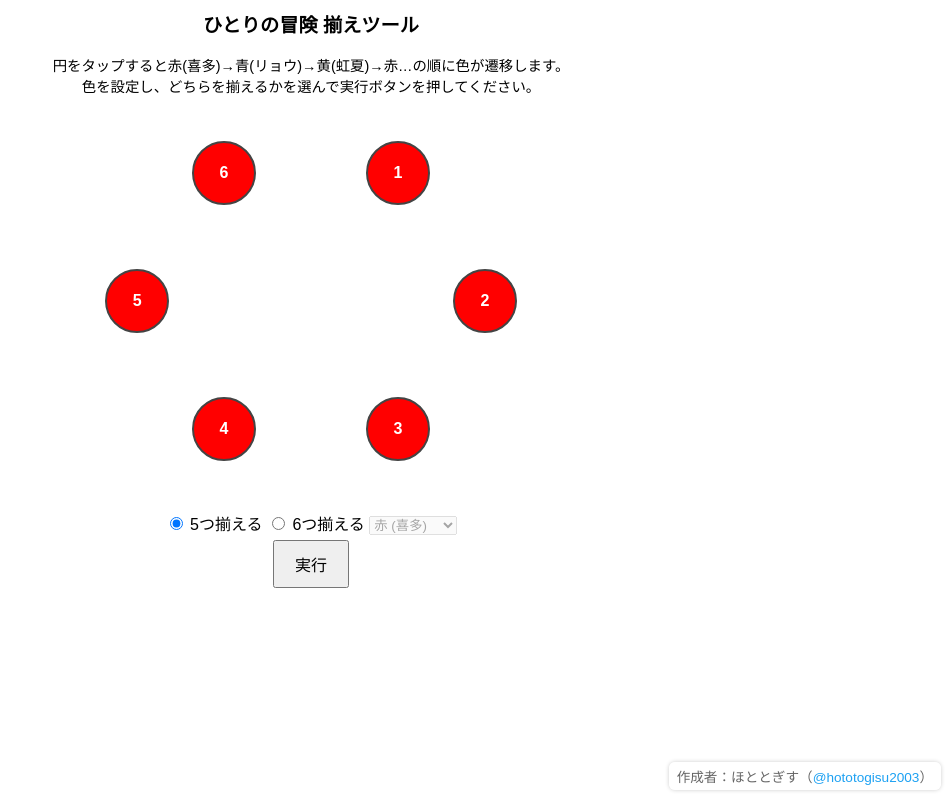
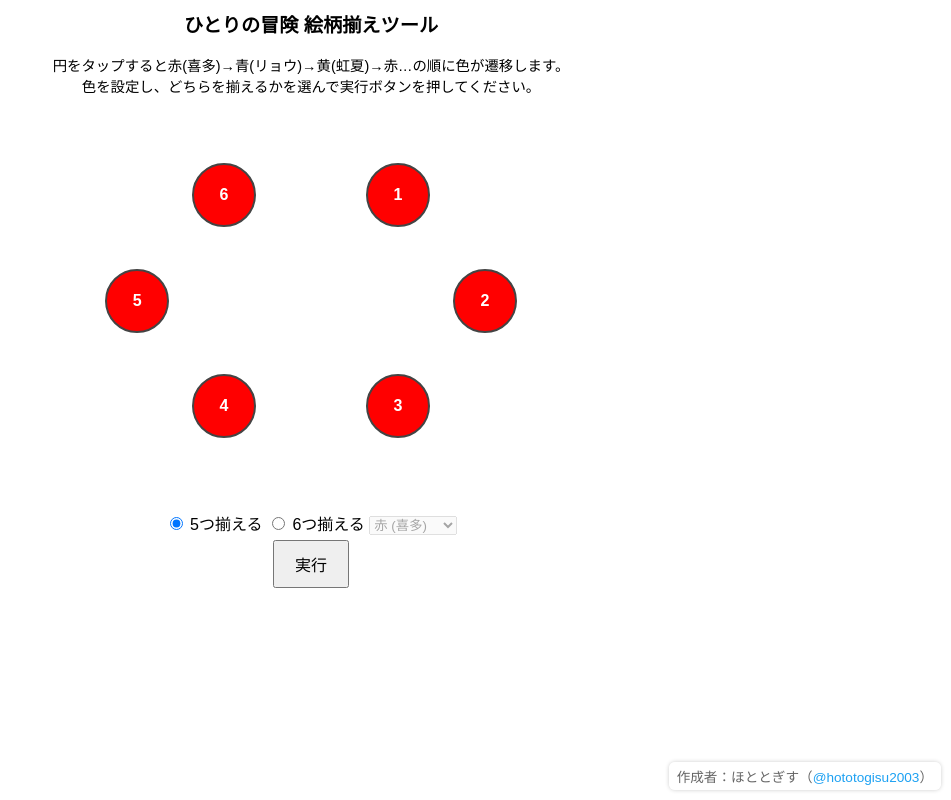
Before and after one commit to hototogisu2003/BocchiGame.io, a plain HTML site: page index.html in a window 1280 px wide. Shown: the whole page, without its empty margins (329-1280 px from the left). Drawn offline with Linux system fonts and the light colour scheme.

Commit message:
Update index.html

```diff
--- a/index.html
+++ b/index.html
@@ -3,7 +3,7 @@
 <head>
   <meta charset="UTF-8">
   <meta name="viewport" content="width=device-width, initial-scale=1.0">
-  <title>ひとりの冒険 揃えツール</title>
+  <title>ひとりの冒険 絵柄揃えツール</title>
   <style>
     body {
       text-align: center;
@@ -89,7 +89,7 @@
 </head>
 <body>
 
-<h2>ひとりの冒険 揃えツール</h2>
+<h2>ひとりの冒険 絵柄揃えツール</h2>
 <div id="description">
   円をタップすると赤(喜多)→青(リョウ)→黄(虹夏)→赤…の順に色が遷移します。<br>色を設定し、どちらを揃えるかを選んで実行ボタンを押してください。
 </div>
@@ -122,7 +122,7 @@ const colorNames = ['赤', '青', '黄'];
 function placeCircles() {
   const rect = container.getBoundingClientRect();
   const radius = rect.width / 2.3;
-  const compression = 0.85;
+  const compression = 0.70;
   container.innerHTML = '';
 
   for (let i = 0; i < 6; i++) {
```
